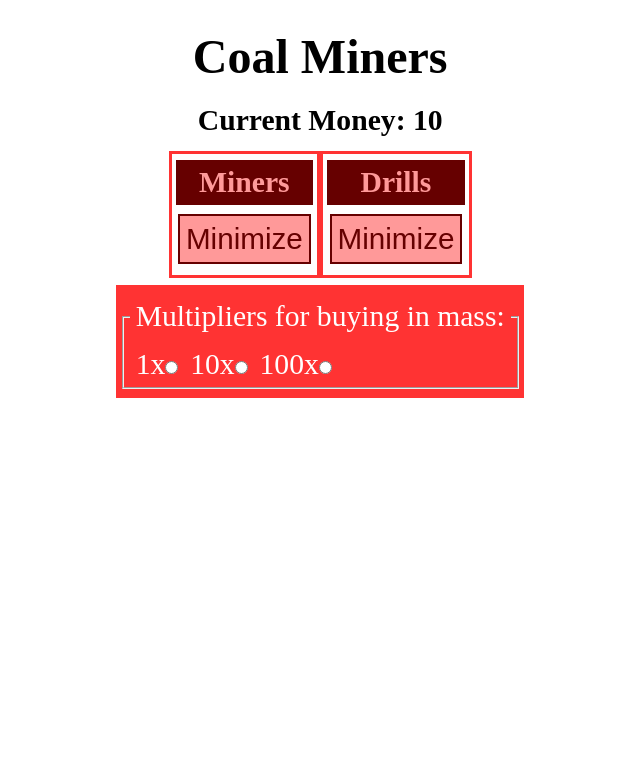
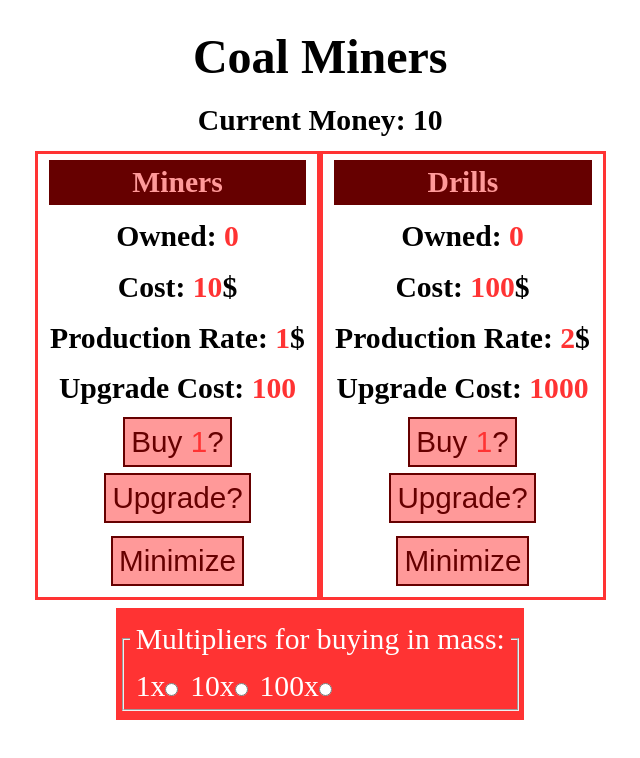
Before and after one commit to collerhatguy/coal-miner-fixed, a React (Create React App) app: page / in a window 1280 px wide. Shown: the top 758 px of the page, without its empty margins (323-963 px from the left). Built offline with nearby package versions, Linux system fonts and the light colour scheme.

Commit message:
use reducer works just need to add money deductions

```diff
--- a/src/components/Worker.js
+++ b/src/components/Worker.js
@@ -4,17 +4,19 @@ const ACTIONS = {
     Buy: "BuyWorker",
     Mining: "MiningWorker",
 }
-function reducer(state, action, payload) {
-    switch(action) {
+function reducer(state, action) {
+    switch(action.type) {
         case ACTIONS.Upgrade:
             return {
                 ...state,
-                productionRate: this.productionRate + 1,
+                productionRate: state.productionRate + 1,
+                productionRateCost: state.productionRateCost * 2,
             }
         case ACTIONS.Buy:
             return {
                 ...state,
-                owned: this.owned + payload.amount,
+                owned: state.owned + action.payload,
+                cost: state.cost + action.payload,
             }
         case ACTIONS.Mining:
             // Mining function
@@ -30,17 +32,18 @@ export default function Worker({worker, money, setMoney, multiplier}) {
     const reveal = () => {
         setVisible(prevVisible => !prevVisible)
     }
+    console.log(state);
     return (
         <div className="worker">
             <h2 className="worker-name">{state.name}</h2>
-            {/* <div className={ visible ? "visible" : "hidden"}>
-                <h2>Owned: <span>{owned}</span></h2>
-                <h2>Cost: <span>{cost * multiplier}</span>$</h2>
-                <h2>Production Rate: <span>{productionRate}</span>$</h2>
-                <h2>Upgrade Cost: <span>{productionRateUpgradeCost}</span></h2>
-                <button onClick={() => buyWorker()}>Buy <span>{multiplier}</span>?</button>
-                <button onClick={() => upgradeWorker()}>Upgrade?</button>
-            </div> */}
+             <div className={ visible ? "visible" : "hidden"}>
+                <h2>Owned: <span>{state.owned}</span></h2>
+                <h2>Cost: <span>{state.cost * multiplier}</span>$</h2>
+                <h2>Production Rate: <span>{state.productionRate}</span>$</h2>
+                <h2>Upgrade Cost: <span>{state.productionRateUpgradeCost}</span></h2>
+                <button onClick={() => dispatch({type: ACTIONS.Buy, payload: multiplier})}>Buy <span>{multiplier}</span>?</button>
+                <button onClick={() => dispatch({type: ACTIONS.Upgrade})}>Upgrade?</button>
+            </div>
             <div>
                 <button
                     tabIndex="0"
```
Also changed, not shown: 1 other file (tests, documents, lock files or other folders).
